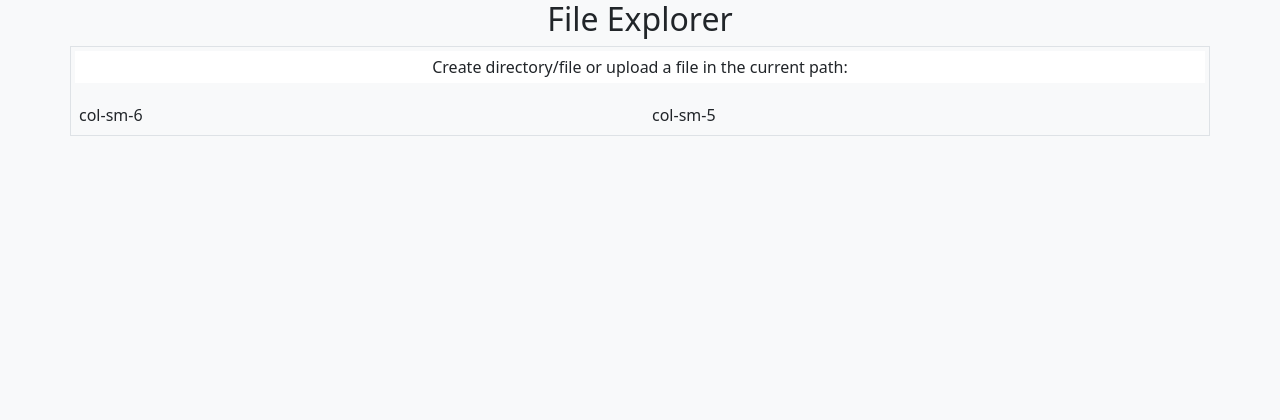
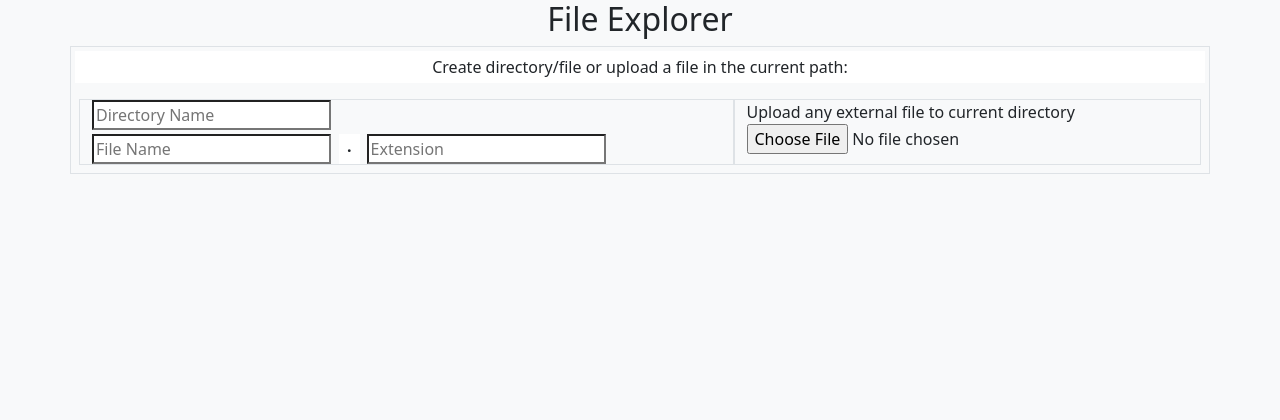
Before and after one commit to niamul64/smbFileSystem, a PHP site: page /UI/index.php in a window 1280 px wide. Shown: the top 420 px of the page. Run offline with PHP 8.4, Linux system fonts and the light colour scheme; data that the repository does not hold is empty.

Commit message:
create form done

```diff
--- a/UI/index.php
+++ b/UI/index.php
@@ -28,12 +28,30 @@
         </main>
 
 <!-- form start -->
+
         <div class="border p-1 container-xl">
-        <p class="p-1 d-flex justify-content-center bg-white text-dark">Create directory/file or upload a file in the current path:</p>
-            <div class="row p-1">
-                <div class="col-sm-6">col-sm-6</div>
-                <div class="col-sm-5">col-sm-5</div>
-            </div>
+            <form method="post" action="<?php echo $_SERVER['PHP_SELF'];?>" enctype="multipart/form-data">
+                <p class="p-1 d-flex justify-content-center bg-white text-dark">Create directory/file or upload a file in the current path:</p>
+                <div class="row m-1 ">
+                    <div class="col-sm-7 border">
+                        <div class="input-group">
+                            <input type="text" name="folderName" placeholder="Directory Name"><br>
+                        </div>
+
+                        <div class="input-group mt-1">
+                            <input type="text" name="fileName" class="" placeholder="File Name" >
+                            <span class="bg-white ms-2 me-2 ps-2 pe-2"><b> . </b> </span>
+                            <input type="text" name="fileExtension" class="" placeholder="Extension" >
+                        </div>
+
+                    </div>
+                    <div class="col-sm-5 border">
+                        <label for="fileToUpload">Upload any external file to current directory</label>
+                        <br><input class="" type="file" name="fileToUpload" id="fileToUpload">
+                        <input type="text" name="path" value="<?php echo $nextDir; ?>" hidden>
+                    </div>
+                </div>
+            </form>
         </div>
 <!-- form end -->
 
```
